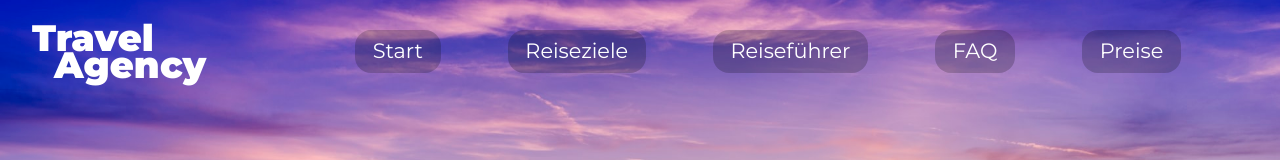
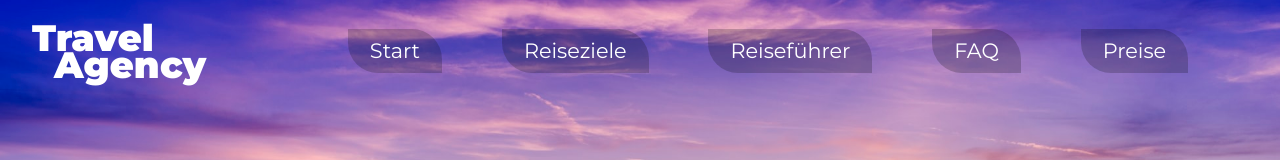
Before and after one commit to MartyDevelopment/fullscreen-image-slider, a plain HTML site: page index.html in a window 1280 px wide. Shown: the top 160 px of the page. Drawn offline with nearby package versions, Linux system fonts and the light colour scheme.

Commit message:
improved the top nav items styling padding

```diff
--- a/css/main.css
+++ b/css/main.css
@@ -123,8 +123,10 @@ img {
 
 .main-nav a {
   background: var(--trans-bg);
-  border-radius: var(--round-borders);
-  padding: 0.6rem 1.1rem;
+  /* border-radius: var(--round-borders);
+  padding: 0.6rem 1.1rem; */
+  padding: 10px 22px;
+  border-radius: 0px 30px;
 }
 
 /* =================== */
```
